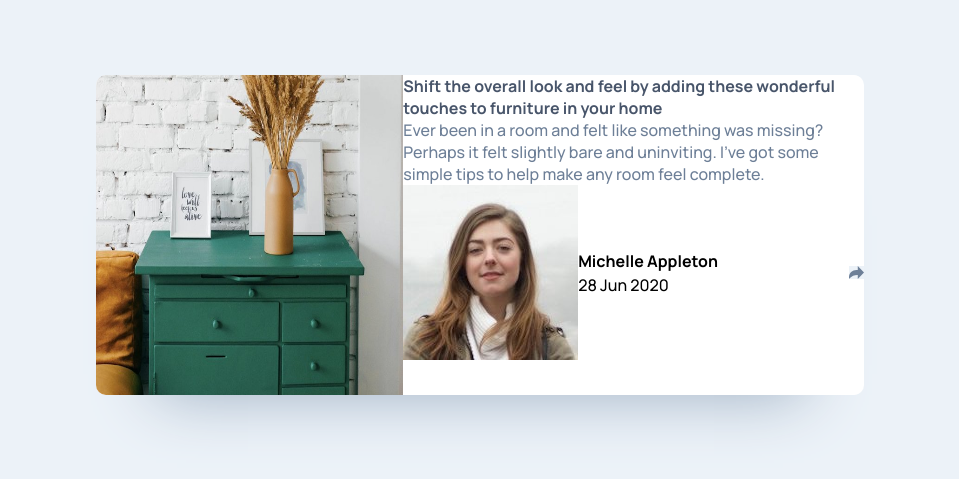
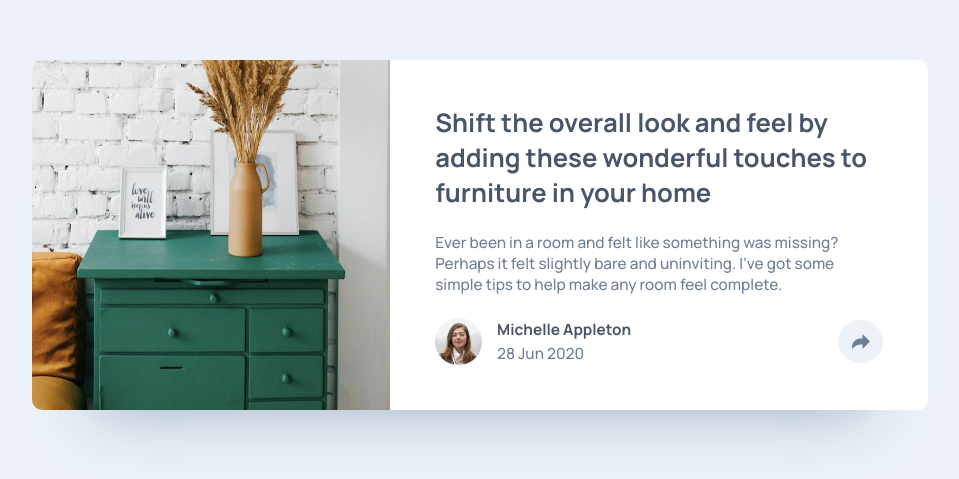
Before and after one commit to gabcchaves/article-preview-component, a plain HTML site: page index.html in a window 1280 px wide. Shown: the part 165-644 px from the top of the page, without its empty margins (160-1119 px from the left). Drawn offline with Linux system fonts and the light colour scheme; a script that the page names is missing.

Commit message:
Changed general settings and finished desktop and laptop view port settings.

```diff
--- a/style.css
+++ b/style.css
@@ -47,8 +47,6 @@ body {
 }
 
 .card {
-	width: 60%;
-	min-height: 40%;
 	display: flex;
 	background-color: white;
 	border-radius: 10px;
@@ -63,6 +61,9 @@ body {
 
 .card-info {
 	width: 60%;
+	display: flex;
+	flex-direction: column;
+	position: relative;
 }
 
 .card-title {
@@ -85,15 +86,98 @@ body {
 	line-height: 1.5;
 }
 
-.card-author-info picture img {
+.card-author-info picture strong {
+	color: var(--very-dark-grayish-blue);
+}
+
+.card-author-info picture time {
+	color: var(--desaturated-dark-blue);
 }
 
 .hover-menu {
 	display: none;
 	background-color: var(--very-dark-grayish-blue);
-	color: var(--light-grayish-blue);
+	color: var(--grayish-blue);
 }
 
 .share-button-container div {
 	background-color: var(--light-grayish-blue);
 }
+
+.share-button-container div:hover {
+	background-color: var(--very-dark-grayish-blue);
+	cursor: pointer;
+}
+
+.share-button-container div:hover img {
+	filter: brightness(100);
+}
+
+@media screen and (min-width: 1081px) {
+	.card {
+		width: 70%;
+		min-height: 40%;
+	}
+
+	.card-info {
+		padding: 5%;
+	}
+
+	.card-title {
+		font-size: 2vw;
+		margin-bottom: 5%;
+	}
+
+	.card-description {
+		font-size: 1.2vw;
+		margin-bottom: 5%;
+	}
+
+	.card-author-info picture img {
+		width: 15%;
+		border-radius: 50%;
+		margin-right: 5%;
+	}
+
+	.card-author-info picture strong,
+	.card-author-info picture time {
+		font-size: 1.2vw;
+	}
+
+	.share-button-container {
+		width: 10%;
+	}
+
+	.share-button-container div {
+		width: 100%;
+		border-radius: 50%;
+		padding: 30%;
+	}
+
+	.share-button-container div img {
+		width: 100%;
+		height: 100%;
+	}
+
+	.hover-menu {
+		position: absolute;
+		bottom: 33%;
+		right: -7.5%;
+		width: 40%;
+		height: 15%;
+		border-radius: 10px;
+		align-items: center;
+		justify-content: space-evenly;
+	}
+
+	.hover-menu:after {
+		content: "";
+		position: absolute;
+		height: 0;
+		width: 0;
+		bottom: 0;
+		top: 100%;
+		border: 1vw solid transparent;
+		border-top: 1vw solid var(--very-dark-grayish-blue);
+	}
+}
```
